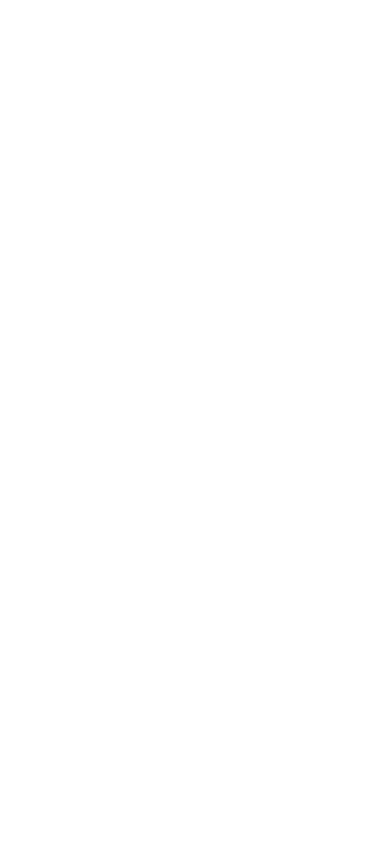
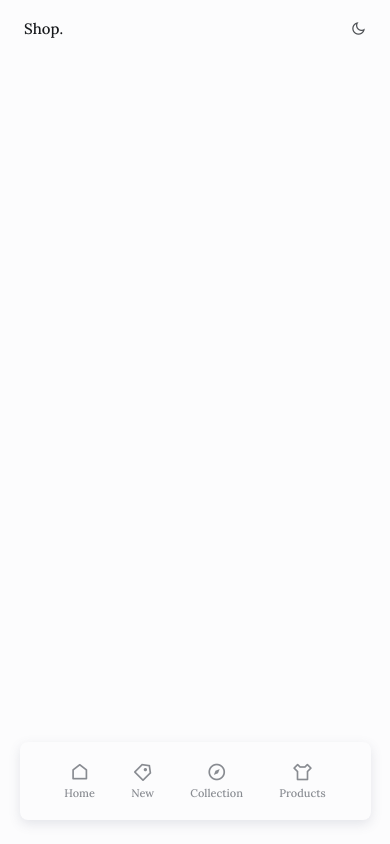
Before and after one commit to DevMohamedElshazly/Shop, a plain HTML site: page index.html in a window 390 px wide. Drawn offline with nearby package versions, Linux system fonts and the light colour scheme.

Commit message:
add-header

```diff
--- a/assets/scss/base/_base.scss
+++ b/assets/scss/base/_base.scss
@@ -6,9 +6,9 @@
 *,
 *::before,
 *::after {
-  box-sizing: border-box;
   padding: 0;
   margin: 0;
+  box-sizing: border-box;
 }
 
 html {
@@ -20,7 +20,7 @@ body {
   font-size: var(--normal-font-size);
   background-color: var(--body-color);
   color: var(--text-color);
-  transition: 0.4s; /*For animation dark mode*/
+  transition: 0.4s;
 }
 
 h1,
@@ -42,3 +42,9 @@ img {
   max-width: 100%;
   height: auto;
 }
+
+button {
+  font-family: inherit;
+  outline: none;
+  border: none;
+}
--- /dev/null
+++ b/assets/scss/components/_button.scss
@@ -0,0 +1 @@
+/*=============== BUTTON ===============*/
--- a/assets/scss/components/_header.scss
+++ b/assets/scss/components/_header.scss
@@ -1,8 +1,67 @@
-/*=============== HEADER & NAV ===============*/
+/*
+* ===============
+*   HEADER & NAV
+* ===============
+*/
+.header {
+  position: fixed;
+  top: 0;
+  left: 0;
+  width: 100%;
+  background-color: transparent;
+  z-index: var(--z-fixed);
+  transition: 0.4s;
+}
+
+.nav {
+  height: var(--header-height);
+  display: flex;
+  align-items: center;
+  justify-content: space-between;
+
+  &__logo {
+    color: var(--title-color);
+    font-weight: var(--font-medium);
+  }
+
+  &__menu {
+    @media (max-width: 1023px) {
+      position: fixed;
+      bottom: 1.5rem;
+      background-color: var(--body-color);
+      box-shadow: 0 4px 12px hsla(220, 18%, 40%, 0.15);
+      width: 90%;
+      left: 0;
+      right: 0;
+      margin: 0 auto;
+      padding: 1.25rem 2.8rem;
+      border-radius: 0.5rem;
+    }
+  }
+
+  &__list {
+    display: flex;
+    justify-content: space-between;
+    align-items: center;
+  }
+
+  &__link {
+    color: var(--text-color-light);
+    font-weight: var(--font-medium);
+    display: grid;
+    justify-items: center;
+    row-gap: 0.25rem;
+
+    & i {
+      font-size: 1.25rem;
+    }
+
+    & span {
+      font-size: 0.688rem;
+    }
+  }
+}
 
 /* Change background header */
 
 /* Active link */
-
-
-/*=============== BUTTON ===============*/
--- a/assets/scss/config/_variables.scss
+++ b/assets/scss/config/_variables.scss
@@ -24,7 +24,6 @@
 
   /*========== Font and typography ==========*/
   --body-font: "Lora", serif;
-
   --biggest-font-size: 2.25rem;
   --h1-font-size: 1.5rem;
   --h2-font-size: 1.25rem;
--- a/assets/scss/layout/_layout.scss
+++ b/assets/scss/layout/_layout.scss
@@ -15,14 +15,14 @@
 
 .section {
   padding: 4.5rem 0 2rem;
-}
 
-.section__title {
-  font-size: var(--h1-font-size);
-  text-align: center;
-  margin-bottom: 3rem;
+  &__title {
+    font-size: var(--h1-font-size);
+    text-align: center;
+    margin-bottom: 3rem;
+  }
 }
 
 .main {
-  overflow: hidden; /* For animation ScrollReveal */
+  overflow: hidden;
 }
--- a/assets/scss/styles.scss
+++ b/assets/scss/styles.scss
@@ -2,3 +2,5 @@
 @use "./base/base";
 @use "./theme/theme";
 @use "./layout/layout";
+@use "./components/header";
+@use "./components/button";
--- a/index.html
+++ b/index.html
@@ -1,72 +1,103 @@
 <!DOCTYPE html>
 <html lang="en">
   <head>
-        <meta charset="UTF-8">
-        <meta name="viewport" content="width=device-width, initial-scale=1.0">
+    <meta charset="UTF-8" />
+    <meta name="viewport" content="width=device-width, initial-scale=1.0" />
 
     <!--=============== FAVICON ===============-->
-        <link rel="shortcut icon" href="" type="image/x-icon">
+    <link
+      rel="shortcut icon"
+      href="./assets/img/favicon.png"
+      type="image/x-icon"
+    />
 
     <!--=============== REMIXICONS ===============-->
-
+    <link
+      href="https://cdn.jsdelivr.net/npm/remixicon@2.5.0/fonts/remixicon.css"
+      rel="stylesheet"
+    />
 
     <!--=============== SWIPER CSS ===============-->
-        <link rel="stylesheet" href="">
+    <link rel="stylesheet" href="./assets/css/swiper-bundle.min.css" />
 
     <!--=============== CSS ===============-->
-        <link rel="stylesheet" href="">
+    <link rel="stylesheet" href="./assets/css/styles.css" />
 
     <title>Shope</title>
   </head>
   <body>
-        <!--==================== HEADER ====================-->
+    <!--*==================== STR HEADER ====================-->
     <header class="header" id="header">
+      <nav class="nav container">
+        <a href="#" class="nav__logo">Shop.</a>
 
+        <div class="nav__menu" id="nav-menu">
+          <ul class="nav__list">
+            <li class="nav__item">
+              <a href="#home" class="nav__link">
+                <i class="ri-home-line"></i>
+                <span>Home</span>
+              </a>
+            </li>
+
+            <li class="nav__item">
+              <a href="#new" class="nav__link">
+                <i class="ri-price-tag-3-line"></i>
+                <span>New</span>
+              </a>
+            </li>
+
+            <li class="nav__item">
+              <a href="#collection" class="nav__link">
+                <i class="ri-compass-line"></i>
+                <span>Collection</span>
+              </a>
+            </li>
+
+            <li class="nav__item">
+              <a href="#products" class="nav__link">
+                <i class="ri-t-shirt-line"></i>
+                <span>Products</span>
+              </a>
+            </li>
+          </ul>
+        </div>
+        <!-- Theme change button -->
+        <i class="ri-moon-line"></i>
+      </nav>
     </header>
+    <!--*==================== END HEADER ====================-->
 
     <!--==================== MAIN ====================-->
     <main class="main">
       <!--==================== HOME ====================-->
-            <section class="home section" id="home">
-
-            </section>
+      <section class="home section" id="home"></section>
 
       <!--==================== NEW ====================-->
-            <section class="new section" id="new">
-
-            </section>
+      <section class="new section" id="new"></section>
 
       <!--==================== COLLECTION ====================-->
-            <section class="collection section" id="collection">
-
-            </section>
+      <section class="collection section" id="collection"></section>
 
       <!--==================== PRODUCTS ====================-->
-            <section class="products section" id="products">
-
-            </section>
+      <section class="products section" id="products"></section>
 
       <!--==================== BRANDS ====================-->
-            <section class="brand section">
-
-            </section>
+      <section class="brand section"></section>
     </main>
 
     <!--==================== FOOTER ====================-->
-        <footer class="footer section">
-
-        </footer>
+    <footer class="footer section"></footer>
 
     <!--========== SCROLL UP ==========-->
 
-
     <!--=============== SCROLLREVEAL ===============-->
-        <script src=""></script>
+    <script src="./assets/js/scrollreveal.min.js"></script>
 
     <!--=============== SWIPER JS ===============-->
-        <script src=""></script>
+    <script src="./assets/js/swiper-bundle.min.js"></script>
 
     <!--=============== MAIN JS ===============-->
-        <script src=""></script>
+    <script src="./assets/js/main.js"></script>
   </body>
 </html>
```
Also changed, not shown: assets/css/styles.css, 1 other file. Lines whose indentation alone changed are shown as unchanged.
